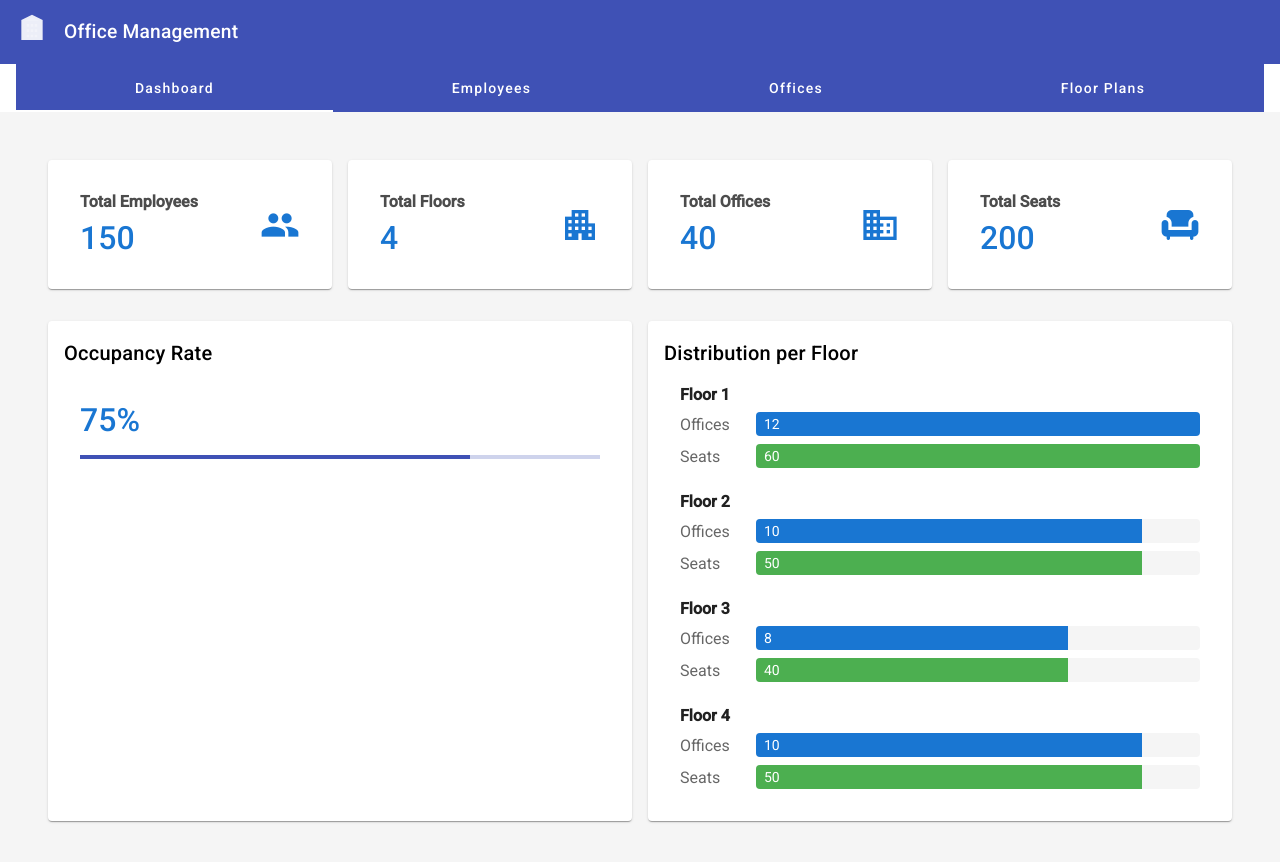
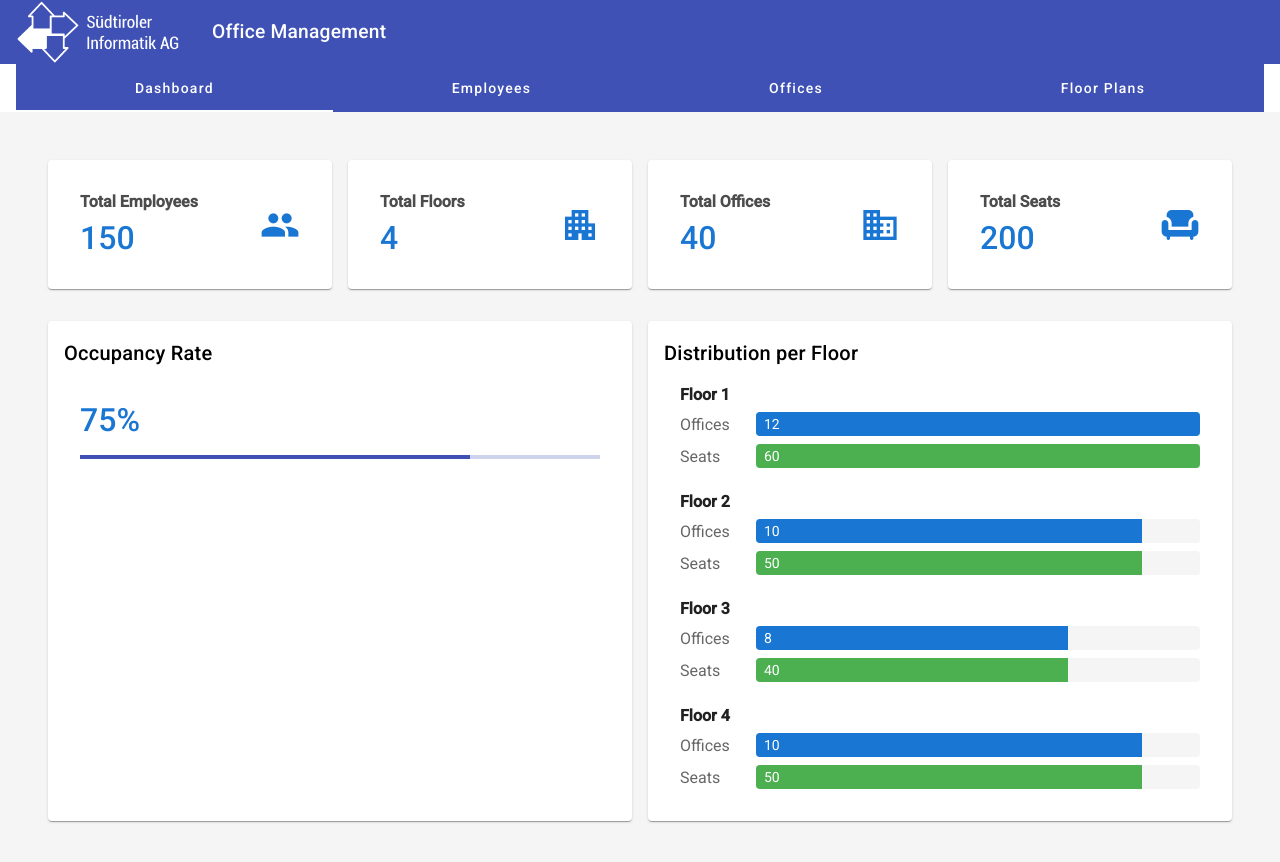
Before and after one commit to kindoblue/angular-tutoring, an Angular app: page /dashboard in a window 1280 px wide. Shown: the top 862 px of the page. Built offline with nearby package versions, Linux system fonts and the light colour scheme.

Commit message:
added logo

```diff
--- a/src/app/components/header/header.component.html
+++ b/src/app/components/header/header.component.html
@@ -1,6 +1,6 @@
 <mat-toolbar color="primary">
   <div class="brand">
-    <app-logo [size]="32" color="white"></app-logo>
+    <app-logo [size]="180"></app-logo>
     <span class="brand-text">Office Management</span>
   </div>
 </mat-toolbar>
--- a/src/app/components/header/header.component.scss
+++ b/src/app/components/header/header.component.scss
@@ -6,7 +6,7 @@
   display: flex;
   align-items: center;
   gap: 1rem;
-  margin-right: 2rem;
+  margin-right: 3rem;
 
   .brand-text {
     font-size: 1.2rem;
--- a/src/app/components/shared/logo/logo.component.html
+++ b/src/app/components/shared/logo/logo.component.html
@@ -1,26 +1,3 @@
 <div class="logo-container" [style.width]="size + 'px'" [style.height]="size + 'px'">
-  <svg
-    [attr.width]="size"
-    [attr.height]="size"
-    viewBox="0 0 48 48"
-    fill="none"
-    xmlns="http://www.w3.org/2000/svg">
-    <!-- Building Base -->
-    <path
-      d="M8 42h32V12L24 4 8 12v30z"
-      [attr.fill]="color"
-      fill-opacity="0.9"/>
-    <!-- Windows -->
-    <path
-      d="M16 18h4v4h-4zm6 0h4v4h-4zm6 0h4v4h-4z
-         M16 26h4v4h-4zm6 0h4v4h-4zm6 0h4v4h-4z
-         M16 34h4v4h-4zm6 0h4v4h-4zm6 0h4v4h-4z"
-      fill="currentColor"
-      fill-opacity="0.3"/>
-    <!-- Roof accent -->
-    <path
-      d="M24 8l-12 6h24l-12-6z"
-      fill="currentColor"
-      fill-opacity="0.2"/>
-  </svg>
+  <img [width]="size" [height]="size" src="/logo_siag.png" alt="SIAG Logo">
 </div>
--- a/src/app/components/shared/logo/logo.component.scss
+++ b/src/app/components/shared/logo/logo.component.scss
@@ -1,13 +1,16 @@
 .logo-container {
-  display: inline-flex;
+  display: flex;
   align-items: center;
   justify-content: center;
+
+  img {
+    object-fit: contain;
+    width: 100%;
+    height: 100%;
+    transition: transform 0.3s ease;
+
+    &:hover {
+      transform: scale(1.05);
+    }
+  }
 }
-
-svg {
-  transition: transform 0.3s ease;
-}
-
-:host:hover svg {
-  transform: scale(1.05);
-}
--- a/src/app/components/shared/logo/logo.component.ts
+++ b/src/app/components/shared/logo/logo.component.ts
@@ -10,5 +10,4 @@ import { CommonModule } from '@angular/common';
 })
 export class LogoComponent {
   @Input() size = 32;
-  @Input() color = 'currentColor';
 }
```
Also changed, not shown: public/logo_siag.png (added).
